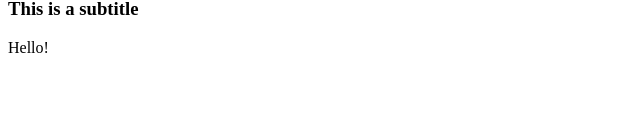
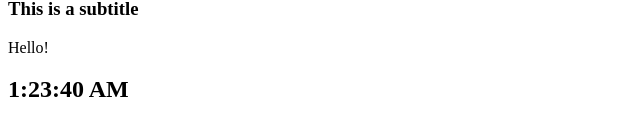
Before and after one commit to Mariana-Caetano/reprograma-react-exercises, a React (Vite) app: page / in a window 1280 px wide. Shown: the part 381-516 px from the top of the page, without its empty margins (0-640 px from the left). Built offline with nearby package versions, Linux system fonts and the light colour scheme.

Commit message:
Card component

```diff
--- a/src/App.jsx
+++ b/src/App.jsx
@@ -1,18 +1,16 @@
 import { useState } from 'react'
-import Titulo from './Titulo'
-import Paragrafo from './Paragrafo'
-import Imagem from './Imagem'
+import Card from './Card'
 import SayHello from './SayHello'
+import Relogio from './Relogio'
 
 function App() {
   const [count, setCount] = useState(0)
 
   return (
       <div>
-        <Imagem />
-        <Titulo />
-        <Paragrafo />
+        <Card />
         <SayHello />
+        <Relogio />
       </div>
 
   )
--- /dev/null
+++ b/src/Card.jsx
@@ -0,0 +1,15 @@
+import Titulo from './Titulo'
+import Paragrafo from './Paragrafo'
+import Imagem from './Imagem'
+
+function Card() {
+    return(
+        <>
+            <Imagem />
+            <Titulo />
+            <Paragrafo />
+        </>
+    )
+}
+
+export default Card
```
